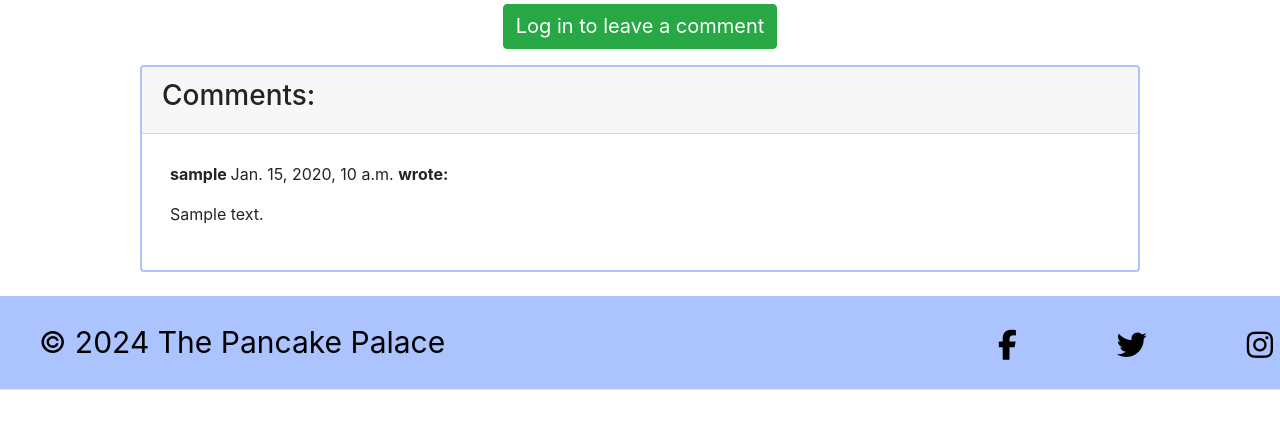
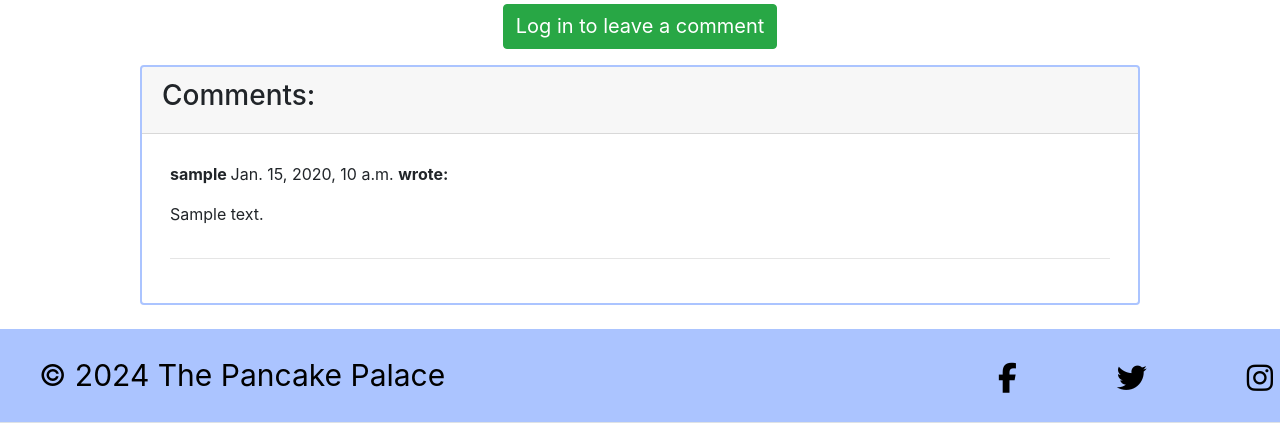
Before and after one commit to vega-2135/the_pancake_palace, a Django app: a page that uses templates/recipe_detail.html in a window 1280 px wide; the page is wider, and only the part inside the window is pictured. Shown: the part 2417-2840 px from the top of that part. Before the commit the page ends 2807 px from the top of that part, so only its background shows below. Run offline with Django 4.2, Linux system fonts and the light colour scheme; tables that the repository leaves empty hold one stand-in row (values such as "Sample post"); parts of the project's set-up code (start-up, migrations or seed data) failed here and were passed over; some libraries are stand-ins or nearby versions.

Commit message:
Improve style of comments
Signed-off-by: Carolina Romero Carrasco <mcarolinarc28@gmail.com>

```diff
--- a/static/css/style.css
+++ b/static/css/style.css
@@ -361,6 +361,18 @@ li::marker {
     align-items: center;
 }
 
+.approved-msg {
+    display: flex;
+    margin-left: auto;
+    justify-content: right;
+    width: 80%;
+    align-items: end;
+}
+
+.approval {
+    margin-bottom: 0;
+}
+
 /* Share recipe page */
 .recipe-form {
     justify-content: center;
--- a/templates/recipe_detail.html
+++ b/templates/recipe_detail.html
@@ -210,15 +210,22 @@
       <div id="comment{{ comment.id }}">
         {{ comment.content | linebreaks }}
       </div>
+      <div class="d-flex">
+        <div class="buttons-container">
+          {% if user.is_authenticated and comment.author == user %}
+          <button class="btn btn-edit" comment_id="{{ comment.id }}">Edit</button>
+          <button class="btn btn-delete delete-comment" comment_id="{{ comment.id }}">Delete</button>
+          {% endif %}
+        </div>
+        <div class="approved-msg">
           {% if not comment.approved and comment.author == user %}
           <p class="approval">
             This comment is awaiting approval
           </p>
           {% endif %}
-      {% if user.is_authenticated and comment.author == user %}
-      <button class="btn btn-edit" comment_id="{{ comment.id }}">Edit</button>
-      <button class="btn btn-delete delete-comment" comment_id="{{ comment.id }}">Delete</button>
-      {% endif %}
+        </div>
+      </div>
+      <hr>
       </div>
     {% empty %}
       <p>No comments yet, be the first to leave a comment.</p>
```
Lines whose indentation alone changed are shown as unchanged.
